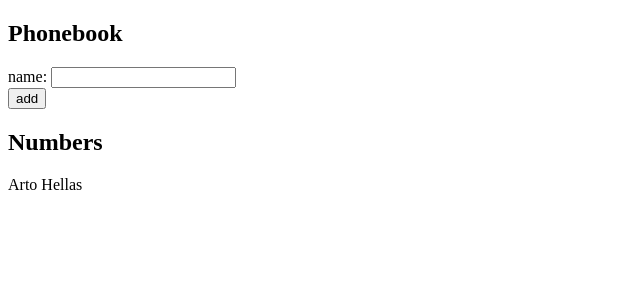
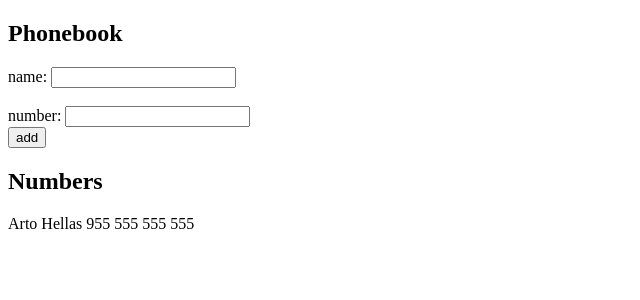
Before and after one commit to GeorgeShalamberidze/FullStack-Open-2021, a React (Create React App) app in the folder part2/phonebook/: page / in a window 1280 px wide. Shown: the top 300 px of the page, without its empty margins (0-640 px from the left). Built offline with nearby package versions, Linux system fonts and the light colour scheme.

Commit message:
Update App.js

```diff
--- a/part2/phonebook/src/App.js
+++ b/part2/phonebook/src/App.js
@@ -2,23 +2,32 @@ import React, { useState } from 'react'
 
 const App = () => {
   const [persons, setPersons] = useState([
-    { name: 'Arto Hellas', id: 0 }
+    { name: 'Arto Hellas', id: 0, number: "955 555 555 555" }
   ])
   const [newName, setNewName] = useState('')
+  const [newNumber, setNewNumber] = useState()
 
   const handleSubmit = (e) => {
     e.preventDefault()
-    setNewName("")
     if (persons.some(p => p.name === newName)) {
       alert(`${newName} Already Exists`)
     }
-    else {
-      setPersons(persons.concat({ name: newName, id: persons[persons.length - 1].id + 1 }))
+    else if (!newNumber === "" && persons.some(p => p.number === newNumber)) {
+      alert(`${newNumber} Already Exists`)
     }
+    else if(!newNumber == "" || !newName == ""){
+      setPersons(persons.concat({ name: newName, id: persons[persons.length - 1].id + 1, number: newNumber }))
+    }
+    setNewName("")
+    setNewNumber('')
   }
 
   const handleChange = (e) => {
     setNewName(e.target.value)
+  }
+
+  const handleNumberChange = (e) => {
+    setNewNumber(e.target.value)
   }
 
   return (
@@ -28,6 +37,13 @@ const App = () => {
         <div>
           name: <input value={newName} onChange={handleChange} />
         </div>
+
+        <br />
+
+        <div>
+          number: <input value={newNumber} onChange={handleNumberChange} />
+        </div>
+
         <div>
           <button type="submit" onClick={handleSubmit}>add</button>
         </div>
@@ -35,7 +51,7 @@ const App = () => {
       <h2>Numbers</h2>
       {persons.map(person => {
         return (
-          <p key={person.id}>{person.name}</p>
+          <p key={person.id}>{person.name} {person.number}</p>
         )
       })}
     </div>
```
